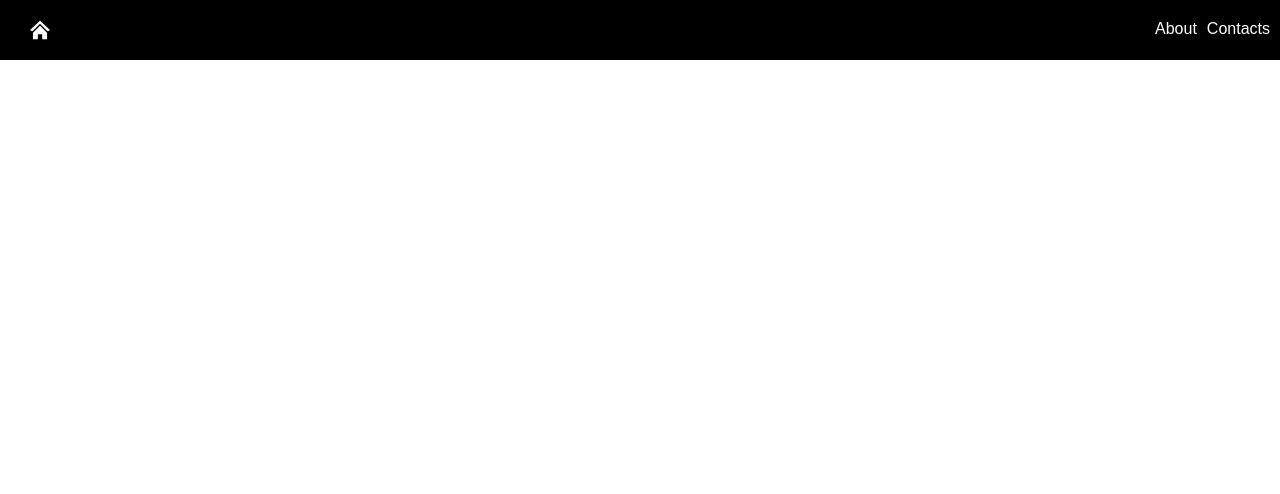
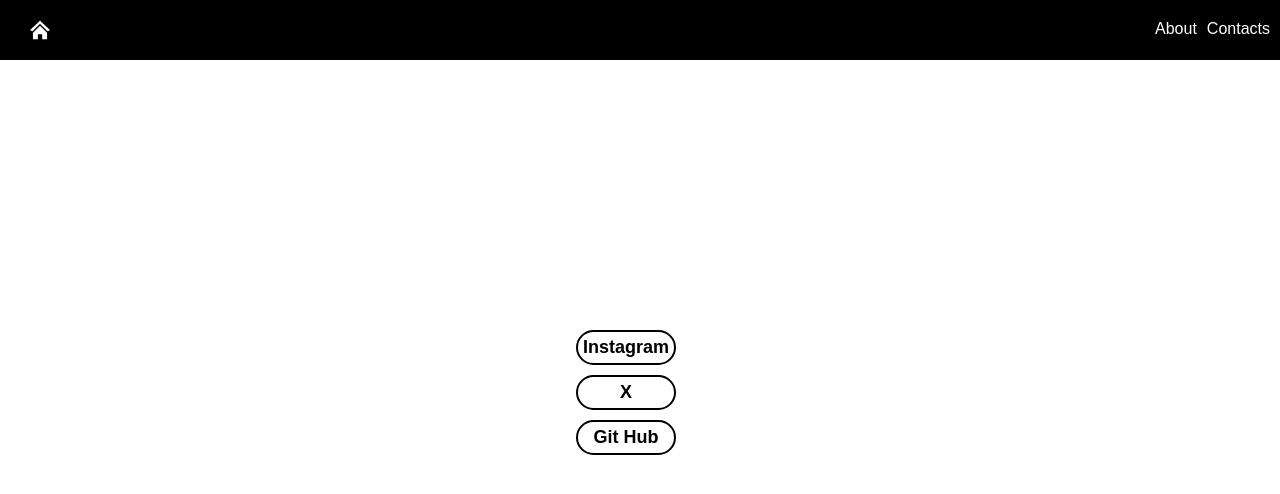
Before and after one commit to At1L/portfolio_web, a React (Create React App) app: page /contacts in a window 1280 px wide. Shown: the top 494 px of the page. Built offline with nearby package versions, Linux system fonts and the light colour scheme.

Commit message:
edit header and make contacts page

```diff
--- a/src/App.js
+++ b/src/App.js
@@ -1,12 +1,16 @@
 import './App.css';
-import { BrowserRouter } from 'react-router-dom';
+import { BrowserRouter, Route, Routes } from 'react-router-dom';
 import Header from './components/Header/Header';
+import Contacts from './components/Contacts/Contacts';
 
 function App() {
   return (
     <BrowserRouter>
       <div className="App">
         <Header/>
+        <Routes>
+          <Route path='/contacts' element={<Contacts/>}/>
+        </Routes>
       </div>
     </BrowserRouter>
   );
--- /dev/null
+++ b/src/components/Contacts/Contacts.jsx
@@ -0,0 +1,27 @@
+import styles from './Contacts.module.css'
+import info_icon from '../../Assets/info_icon.png'
+
+const Contacts = () => {
+    return (
+        <div className={styles.all_links_wrapper}>
+            <div className={styles.link_wrapper}>
+                <a href="https://www.youtube.com/watch?v=ZZvIVRQ4E7I" target="_blank" className={styles.link}>
+                    Instagram
+                </a>
+            </div>
+
+            <div className={styles.link_wrapper}>
+                <a href="https://www.youtube.com/watch?v=ZZvIVRQ4E7I" target="_blank" className={styles.link}>
+                    X
+                </a>
+            </div>
+            <div className={styles.link_wrapper}>
+                <a href="https://github.com/At1L" target="_blank" className={styles.link}>
+                    Git Hub
+                </a>
+            </div>
+        </div>
+    );
+}
+
+export default Contacts;
--- /dev/null
+++ b/src/components/Contacts/Contacts.module.css
@@ -0,0 +1,29 @@
+
+.link {
+    font-family: Arial, Helvetica, sans-serif;
+    font-size: large;
+    font-weight: bold;
+    text-decoration: none;
+    right: 0px;
+    color: black;
+    border: 2px solid black;
+    border-radius: 25px;
+    padding: 5px;
+    display: flex;
+    justify-content: center;
+    align-items: center;
+}
+
+.link:hover {
+    color: white;
+    background-color: black;
+}
+
+.link_wrapper {
+    margin-top:     10px;
+}
+.all_links_wrapper {
+    position: absolute;
+    left: 45%;
+    top: 40%;
+}
--- a/src/components/Header/Header.jsx
+++ b/src/components/Header/Header.jsx
@@ -10,11 +10,12 @@
                     <img src={home}></img>
                 </NavLink>
             </div>
+
             <div className={styles.item}>
-                    <NavLink to='/contacts' className={styles.links}>Contacts</NavLink>
+                    <NavLink to='/contacts'>Contacts</NavLink>
             </div>
             <div className={styles.item}>
-                    <NavLink to='/about' className={styles.links}>About</NavLink>
+                    <NavLink to='/about'>About</NavLink>
             </div>
         </nav>
     );
--- a/src/components/Header/Header.module.css
+++ b/src/components/Header/Header.module.css
@@ -11,13 +11,37 @@
     width: 100%;
     grid-area: header;
 }
-
-.links{
+.item a{
     margin-top: 20px;
     margin-right: 10px;
     display: inline;
+    float: right;
+    text-decoration: none;
     font-family: Arial, Helvetica, sans-serif;
     color: white;
-    text-decoration: none;
-    float: right;
+    position: relative;
 }
+
+/* to make the underlining permanent change a::before to a::after
+ and add a:focus::after after .item a:hover::after*/
+
+.item a:hover {
+    color: white;
+}
+
+.item a::before {
+    content: "";
+  position: absolute;
+  display: block;
+  width: 100%;
+  height: 2px;
+  bottom: 0;
+  left: 0;
+  background-color: white;
+  transform: scaleX(0);
+  transition: transform 0.3s ease
+}
+
+.item a:hover::before {
+    transform: scaleX(1);
+}
```
Also changed, not shown: src/Assets/info_icon.png (added), src/components/About/About.jsx (added), src/components/About/About.module.css (added), src/components/Home/Home.jsx (added), src/components/Home/Home.module.css (added).
